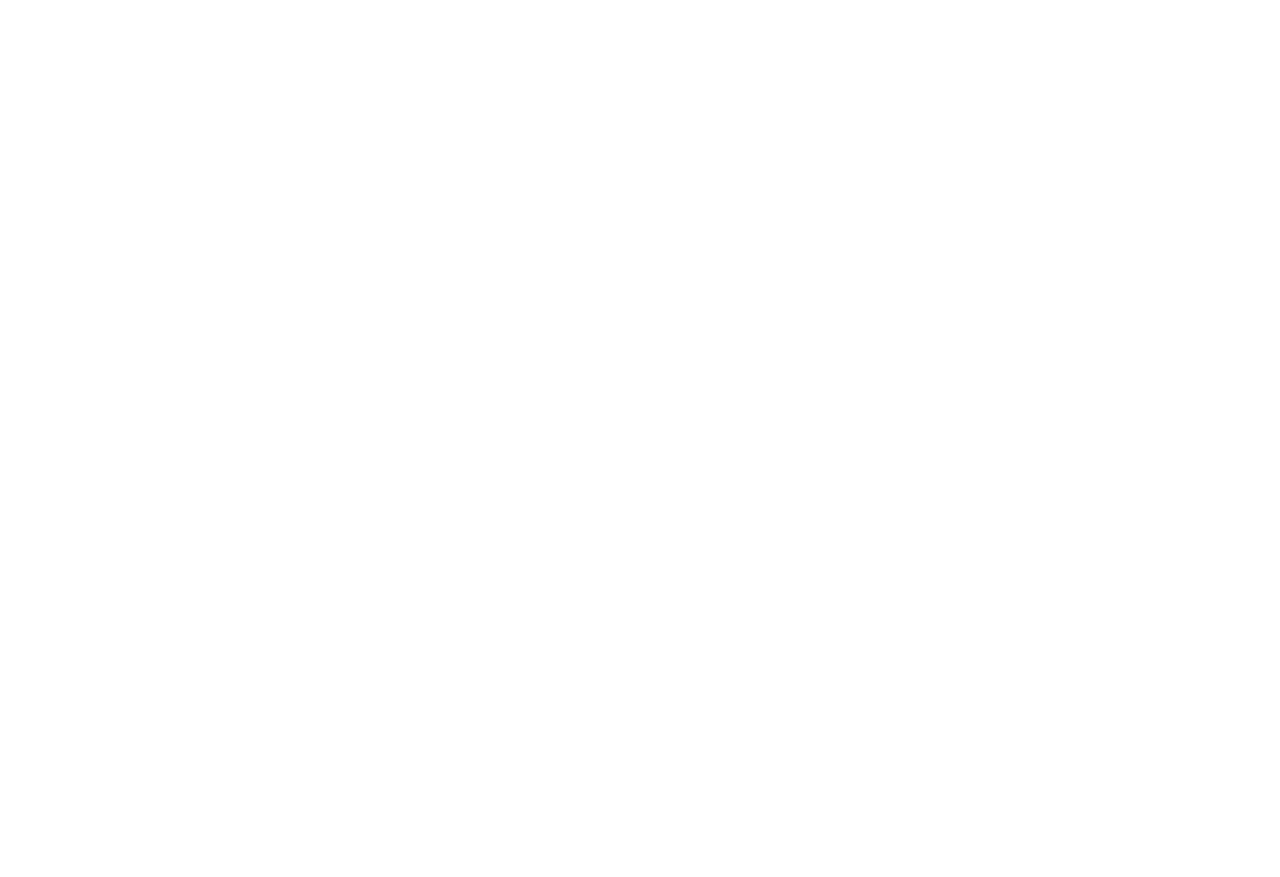
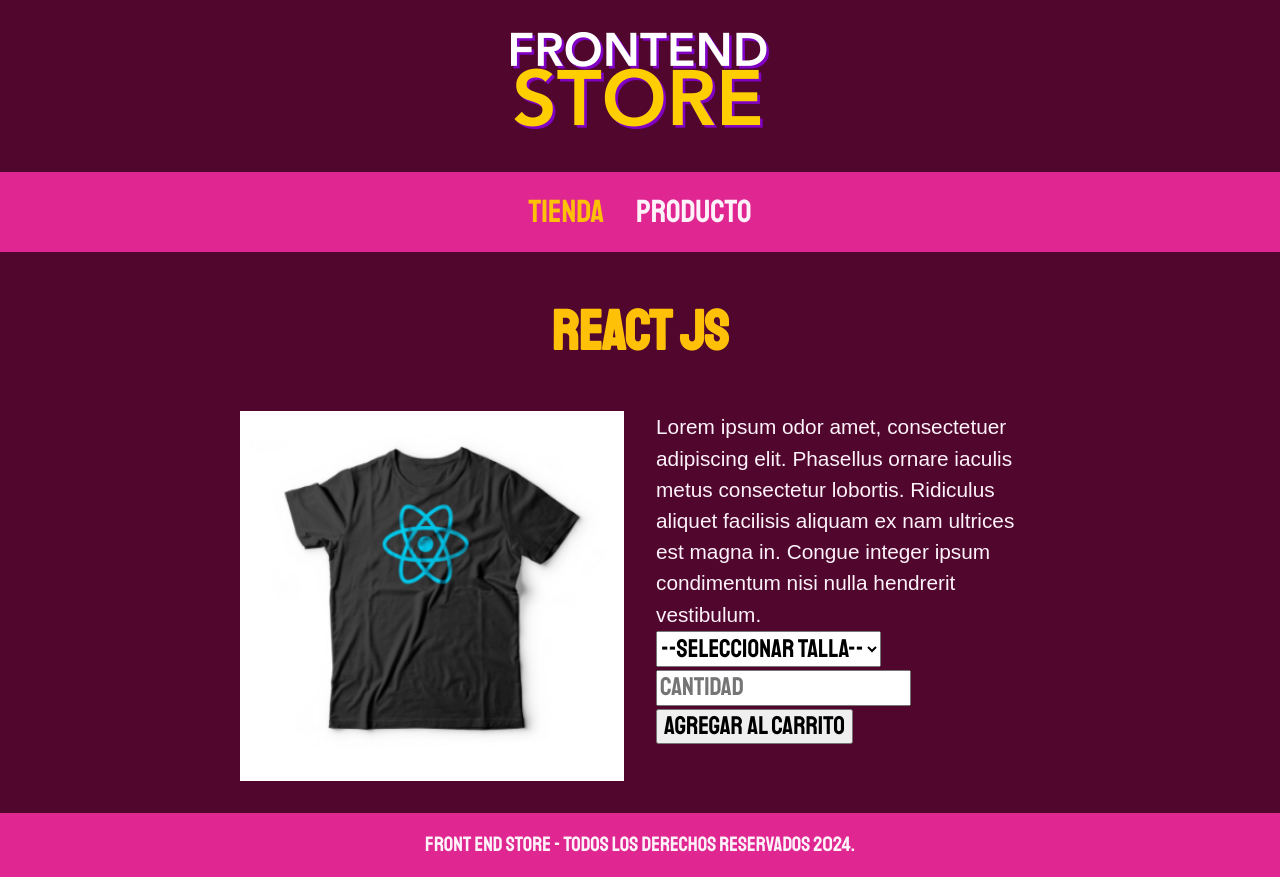
Before and after one commit to RodriCamio/Desarrollo-Web, a plain HTML site: page Frontend_Store/productos.html in a window 1280 px wide. Before the commit the page ends 800 px from the top, so only its background shows below. Drawn offline with Linux system fonts and the light colour scheme.

Commit message:
comenzando con la pagina productos

```diff
--- a/Frontend_Store/css/styles.css
+++ b/Frontend_Store/css/styles.css
@@ -58,7 +58,7 @@ h1, h2, h3 {
 
 /** IMAGENES **/
 img {
-    max-width: 100%;
+    width: 100%;
 }
 
 /** HEADER **/
@@ -171,8 +171,6 @@ img {
 }
 .nosotros__imagen {
     grid-column: 2 / 3;
-    width: 100%;
-    height: auto;
 }
 
 .comprar__titulo {
@@ -194,8 +192,18 @@ img {
     margin: 0;
 }
 .bloque__imagen {
-    width: 100%;
 }
+
+/** PRODUCTO **/
+.camisa {
+    display: grid;
+    grid-template-columns: repeat(2, 1fr); /* cuatro columnas */
+    gap: 2rem;
+    margin: 0;
+    padding: 0rem 15rem; /* Espacio interno */
+}
+
+
 
 /* Configuración secundaria: menor o igual a 768px pero mayor a 480px (Tablet) */
 @media (max-width: 1000px) and (min-width: 730px) {
@@ -234,6 +242,11 @@ img {
         grid-template-columns: repeat(2, 1fr); /* dos columna */
         padding: 2.5rem;
     }
+
+    .camisa{
+        grid-template-columns: repeat(1, 1fr); /* cuatro columnas */
+        padding: 2.5rem;
+    }
 }
 /* Configuración terciaria: menor o igual a 480px (Celular) */
 @media (max-width: 730px) {
@@ -270,7 +283,12 @@ img {
 
     .bloques{
         grid-template-columns: 1fr; /* una columna */
-        padding: 2.5rem;
+        padding: 1.5rem;
+    }
+
+    .camisa{
+        grid-template-columns: repeat(1, 1fr); /* cuatro columnas */
+        padding: 1rem;
     }
 }
 
--- a/Frontend_Store/productos.html
+++ b/Frontend_Store/productos.html
@@ -0,0 +1,52 @@
+<!DOCTYPE html>
+<html lang="en">
+<head>
+    <meta charset="UTF-8">
+    <meta name="viewport" content="width=device-width, initial-scale=1.0">
+    <link rel="stylesheet" href="css/normalize.css">
+    <link rel="preconnect" href="https://fonts.googleapis.com">
+    <link rel="preconnect" href="https://fonts.gstatic.com" crossorigin>
+    <link href="https://fonts.googleapis.com/css2?family=Staatliches&display=swap" rel="stylesheet">
+    <link rel="stylesheet" href="css/styles.css">
+    <title>FrontEnd Store</title>
+</head>
+<body>
+    <header class="header">
+        <a class="header__logo" href="index.html">
+            <img src="img/logo.png" alt="logotipo">
+        </a>
+    </header>
+
+    <nav class="nav">
+        <a class="nav__enlace nav__enlace--activo" href="index.html">Tienda</a>
+        <a class="nav__enlace" href="nosotros.html">Producto</a>
+    </nav>
+    <main class="contenedor">
+        <h1>React JS</h1>
+        <div class="contenido">
+            <div class="camisa">
+                <img class="camisa__imagen" src="img/3.jpg" alt="Imagen de Producto">
+
+                <div class="camisa__contenido">
+                    <p>Lorem ipsum odor amet, consectetuer adipiscing elit. Phasellus ornare iaculis metus consectetur lobortis. Ridiculus aliquet facilisis aliquam ex nam ultrices est magna in. Congue integer ipsum condimentum nisi nulla hendrerit vestibulum.</p>
+
+                    <form class="formulario">
+                        <select>
+                            <option disabled selected>--Seleccionar Talla--</option>
+                            <option>Chica</option>
+                            <option>Mediana</option>
+                            <option>Grande</option>
+                        </select>
+                        <input type="number" placeholder="Cantidad" min="1">
+                        <input type="submit" value="Agregar al carrito">
+                    </form>
+                </div>
+            </div>
+        </div>
+    </main>
+
+    <footer class="footer">
+        <p class="footer__texto">Front End Store - Todos los derechos Reservados 2024.</p>
+    </footer>
+</body>
+</html>
```
